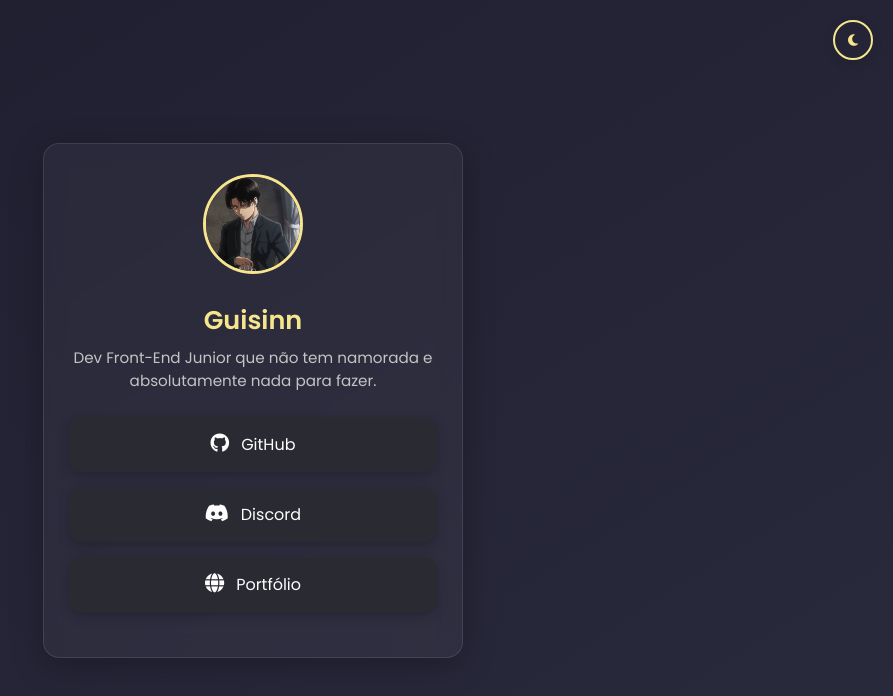
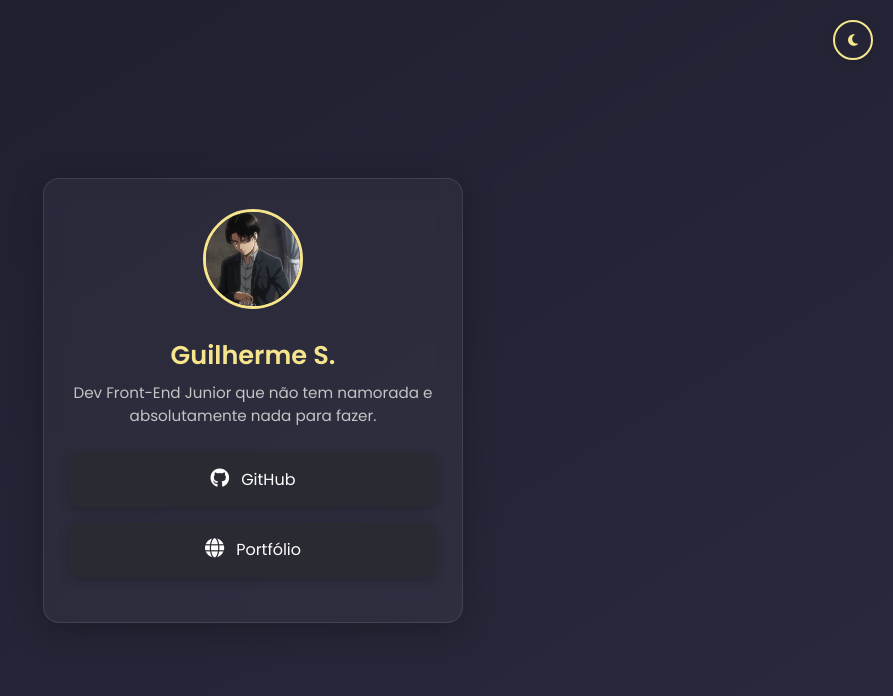
Before and after one commit to GuisinnHD/bio, a plain HTML site: page index.html in a window 1280 px wide. Shown: the whole page, without its empty margins (387-1280 px from the left). Drawn offline with Linux system fonts and the light colour scheme.

Commit message:
Update index.html

```diff
--- a/index.html
+++ b/index.html
@@ -3,7 +3,7 @@
 <head>
   <meta charset="UTF-8" />
   <meta name="viewport" content="width=device-width, initial-scale=1.0" />
-  <title>Guisinn | Links</title>
+  <title>Guilherme S. | Links</title>
   <link rel="shortcut icon" href="raio.png" type="image/x-icon">
   <link rel="stylesheet" href="style.css" />
   <link href="https://fonts.googleapis.com/css2?family=Poppins:wght@400;600&display=swap" rel="stylesheet" />
@@ -16,12 +16,11 @@
 
   <main class="card">
     <img src="levisuit.jpeg" alt="Foto de perfil" class="avatar" />
-    <h1>Guisinn</h1>
+    <h1>Guilherme S.</h1>
     <p class="bio">Dev Front-End Junior que não tem namorada e absolutamente nada para fazer.</p>
 
     <div class="links">
         <a href="https://github.com/GuisinnHD" target="_blank"><i class="fab fa-github"></i> GitHub</a>
-        <a href="https://discord.gg/jXHZXudh" target="_blank"><i class="fab fa-discord"></i> Discord</a>
         <a href="https://guisinnhd.github.io/bio/"><i class="fas fa-globe"></i> Portfólio</a>
     </div>
   </main>
```
